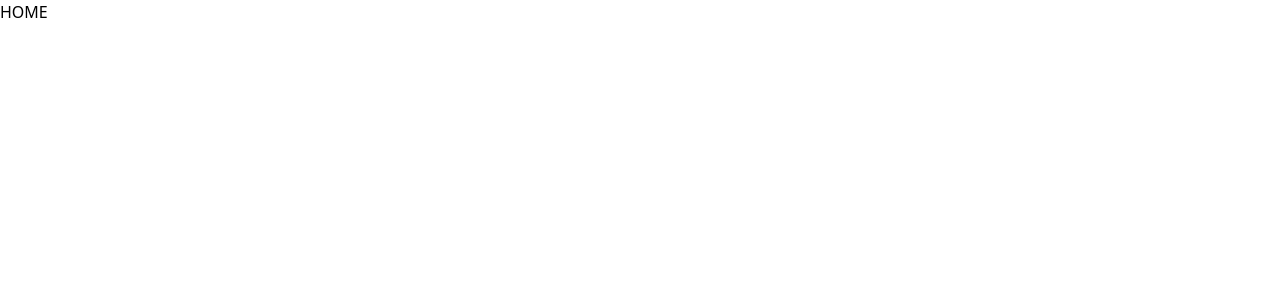
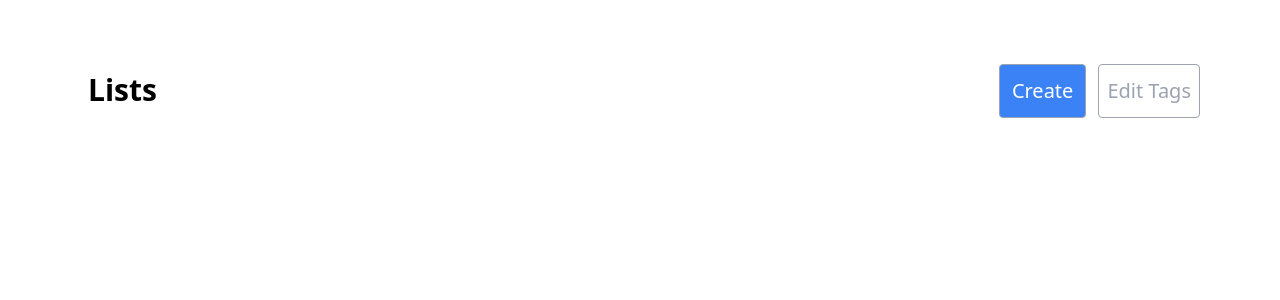
Before and after one commit to bblueberries/todo-list, a Next.js app: page / in a window 1280 px wide. Shown: the top 300 px of the page. Built offline with nearby package versions, Linux system fonts and the light colour scheme.

Commit message:
feat: first page add Lists component

```diff
--- a/package.json
+++ b/package.json
@@ -19,6 +19,7 @@
     "postcss": "8.4.28",
     "react": "18.2.0",
     "react-dom": "18.2.0",
+    "react-router-dom": "^6.15.0",
     "react-select": "^5.7.4",
     "tailwindcss": "3.3.3",
     "typescript": "5.2.2",
--- a/src/components/Form.tsx
+++ b/src/components/Form.tsx
@@ -3,6 +3,7 @@ import Link from "next/link";
 import React, { FormEvent, useRef, useState } from "react";
 import Creatable from "react-select/creatable";
 import { v4 as uuidV4 } from "uuid";
+import { useRouter } from "next/router";
 
 type FormProps = {
   onSubmit: (data: ListData) => void;
@@ -23,6 +24,7 @@ export default function Form({ onSubmit, onAddTag, availableTags }: FormProps) {
   const titleRef = useRef<HTMLInputElement>(null);
   const bodyRef = useRef<HTMLTextAreaElement>(null);
   const [selectedTags, setSelectedTags] = useState<Tag[]>([]);
+  const router = useRouter();
 
   const customStyles = {
     control: (base: any, state: any) => ({
@@ -41,6 +43,8 @@ export default function Form({ onSubmit, onAddTag, availableTags }: FormProps) {
       body: bodyRef.current!.value,
       tags: selectedTags,
     });
+
+    router.back();
   }
 
   return (
--- /dev/null
+++ b/src/components/Lists.tsx
@@ -0,0 +1,24 @@
+import Link from "next/link";
+
+export function Lists() {
+  return (
+    <>
+      <div className="flex flex-col p-4 xl:px-20 xl:py-16">
+        <div className="flex">
+          <p className="p-2 font-bold text-xl xl:text-3xl">Lists</p>
+          <div className="flex gap-3 ml-auto  text-base xl:text-xl font-light">
+            <Link href="/new">
+              <button className="rounded border border-gray-400 p-3   bg-blue-500 hover:bg-blue-600 text-white">
+                Create
+              </button>
+            </Link>
+
+            <button className="rounded border p-2 border-gray-400 text-gray-400 hover:bg-slate-100">
+              Edit Tags
+            </button>
+          </div>
+        </div>
+      </div>
+    </>
+  );
+}
--- a/src/contexts/StateContext.tsx
+++ b/src/contexts/StateContext.tsx
@@ -4,7 +4,7 @@ import { createContext, useContext, useState } from "react";
 
 type ContextValue = {
   lists: RawList[];
-  setLists: (lists: any) => void;
+  setLists: (lists: any) => void; // confusing
   tags: Tag[];
   setTags: (tags: any) => void;
 };
--- a/src/pages/index.tsx
+++ b/src/pages/index.tsx
@@ -2,6 +2,7 @@ import { ListData, RawList, Tag } from "@/constants/type";
 import { useStateContext } from "@/contexts/StateContext";
 import { useLocalStorage } from "@/components/useLocalStorage";
 import { useMemo } from "react";
+import { Lists } from "@/components/Lists";
 
 export default function Home() {
   // const [lists, setLists] = useLocalStorage<RawList[]>("NOTES", []);
@@ -22,7 +23,7 @@ export default function Home() {
 
   return (
     <>
-      <div>HOME</div>
+      <Lists />
     </>
   );
 }
--- a/src/pages/new.tsx
+++ b/src/pages/new.tsx
@@ -1,14 +1,12 @@
 import NoteForm from "@/components/Form";
 import { ListData, RawList, Tag } from "@/constants/type";
 import { useStateContext } from "@/contexts/StateContext";
-import { type } from "os";
 import React from "react";
 import { v4 as uuidV4 } from "uuid";
 
 export default function NewNote() {
   const { lists, setLists, tags, setTags } = useStateContext();
   type setLists = (lists: RawList[]) => void;
-
   function onCreateList({ tags, ...data }: ListData) {
     setLists((prevLists: any) => {
       const newList: RawList = {
```
Also changed, not shown: 1 other file (tests, documents, lock files or other folders).
